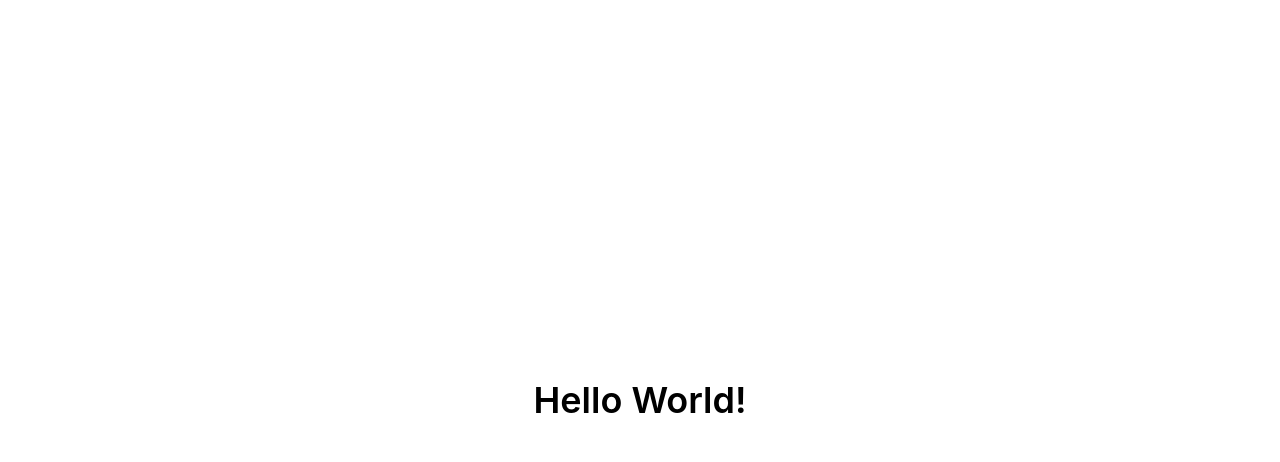
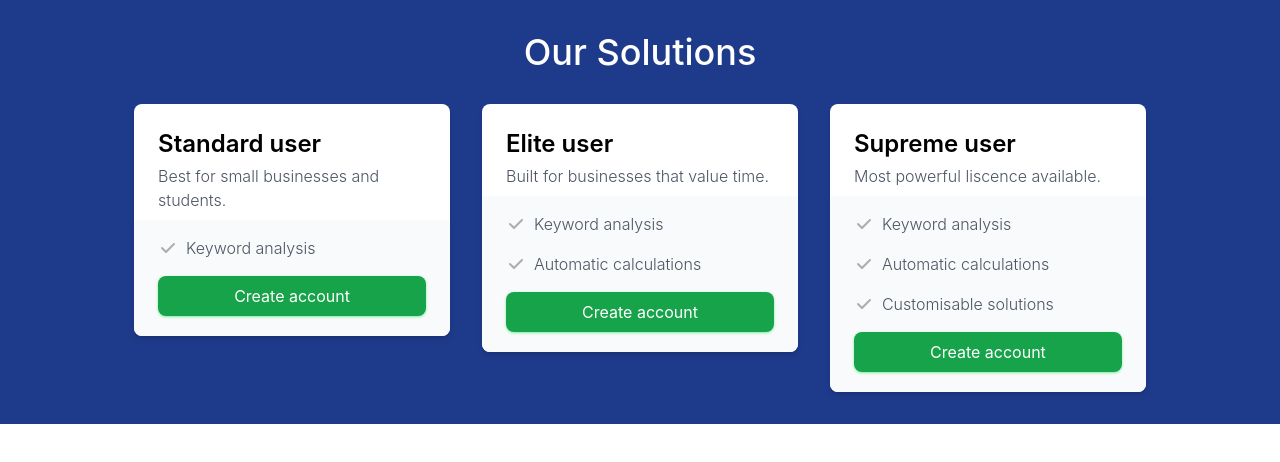
Before and after one commit to TsienJin/teamHotelTriviaGo, a Next.js app in the folder frontend/: page / in a window 1280 px wide. Shown: the top 462 px of the page. Built offline with nearby package versions, Linux system fonts and the light colour scheme.

Commit message:
Added product segment

```diff
--- /dev/null
+++ b/frontend/components/IndexSectionWrapper.jsx
@@ -0,0 +1,15 @@
+import React from 'react'
+
+export default function IndexSectionWrapper({bgColour="", headingColour="text-black", heading="", subHeading="", children}) {
+  return (
+    <section className={`w-full py-8 sm:px-32 px-4 gap-y-8 flex flex-col justify-center items-center overflow-visible ${bgColour}`}>
+      <div className={`${headingColour} text-center`}>
+        <h2 className='font-medium text-4xl'>{heading}</h2>
+        <span>{subHeading}</span>
+      </div>
+      <div className=''>
+        {children}
+      </div>
+    </section>
+  )
+}
--- a/frontend/pages/index.js
+++ b/frontend/pages/index.js
@@ -2,10 +2,14 @@ import Head from 'next/head'
 import Image from 'next/image'
 import styles from '../styles/Home.module.css'
 
+import SectionProuct from '../sections/index/solution'
+import SocialProof from '../sections/socialProof'
+
 export default function Home() {
   return (
     <>
-      <p className='w-full h-screen capitalize text-4xl font-semibold flex justify-center items-center'>Hello world!</p>
+      <SectionProuct />
+      <SocialProof />
     </>
   )
 }
--- /dev/null
+++ b/frontend/sections/index/solution.jsx
@@ -0,0 +1,75 @@
+import React from 'react'
+
+import IndexSectionWrapper from '../../components/IndexSectionWrapper'
+
+
+function ButtonProductCTA({text="Link Button", link="/", target="_self"}){
+    return(
+        <a href={link} target={target}>
+            <div className="
+            bg-green-600 text-white text-md text-center py-2 px-4 rounded-lg shadow shadow-green-300 w-full
+            transition-all
+            hover:bg-green-500 hover:rounded
+        ">
+                {text}
+            </div>
+        </a>
+    )
+}
+
+
+
+function ProductFeature({text="feature"}){
+    return(
+        <div className='flex justify-start items-center gap-x-2'>
+            <svg xmlns="http://www.w3.org/2000/svg" className="h-5 w-5 opacity-30" viewBox="0 0 20 20" fill="currentColor">
+                <path fillRule="evenodd" d="M16.707 5.293a1 1 0 010 1.414l-8 8a1 1 0 01-1.414 0l-4-4a1 1 0 011.414-1.414L8 12.586l7.293-7.293a1 1 0 011.414 0z" clipRule="evenodd" />
+            </svg>
+            <span className='font-light text-md text-gray-600'>{text}</span>
+        </div>
+    )
+}
+
+
+
+function ProductCard({tier="", description="", features=[]}){
+    return(
+        <div className='w-full h-full rounded-lg bg-white shadow-md'>
+            <div className='p-6 pb-2 w-full'>
+                <h4 className='text-2xl font-semibold text-left mb-1'>{tier}</h4>
+                <p className='font-light text-gray-600'>{description}</p>
+            </div>
+            <div className='p-6 py-4 w-full flex flex-col bg-gray-50 gap-y-4 flex-grow h-full'>
+                {features.map(item=>{
+                    return(
+                        <ProductFeature text={item}/>
+                    )
+                })}
+            </div>
+            <div className="p-6 pt-0 pb-5 bg-gray-50 rounded-b-lg w-full">
+                <ButtonProductCTA text='Create account'/>
+            </div>
+        </div>
+    )
+}
+
+
+
+export default function SectionProuct({props}){
+
+    const features = {
+        standard: ['Keyword analysis'],
+        elite: ['Keyword analysis', 'Automatic calculations'],
+        supreme: ['Keyword analysis', 'Automatic calculations', 'Customisable solutions'],
+    }
+
+    return(
+        <IndexSectionWrapper heading='Our Solutions' subHeading='' bgColour='bg-blue-900' headingColour='text-white'>
+            <div className='flex flex-col w-full gap-8 sm:flex-row'>
+                <ProductCard tier={"Standard user"} features={features.standard} description={"Best for small businesses and students."}/>
+                <ProductCard tier={"Elite user"} features={features.elite} description={"Built for businesses that value time."}/>
+                <ProductCard tier={"Supreme user"} features={features.supreme} description={"Most powerful liscence available."}/>
+            </div>
+        </IndexSectionWrapper>
+    )
+}
--- /dev/null
+++ b/frontend/sections/socialProof.jsx
@@ -0,0 +1,12 @@
+import React from 'react'
+import IndexSectionWrapper from '../components/IndexSectionWrapper'
+
+export default function SocialProof() {
+  return (
+    <IndexSectionWrapper>
+        <div className='flex sm:flex-row'>
+
+        </div>
+    </IndexSectionWrapper>
+  )
+}
--- a/frontend/tailwind.config.js
+++ b/frontend/tailwind.config.js
@@ -3,6 +3,7 @@ module.exports = {
   content: [
     "./pages/**/*.{js,ts,jsx,tsx}",
     "./components/**/*.{js,ts,jsx,tsx}",
+    "./sections/**/*.{js,ts,jsx,tsx}"
   ],
   theme: {
     extend: {},
```
